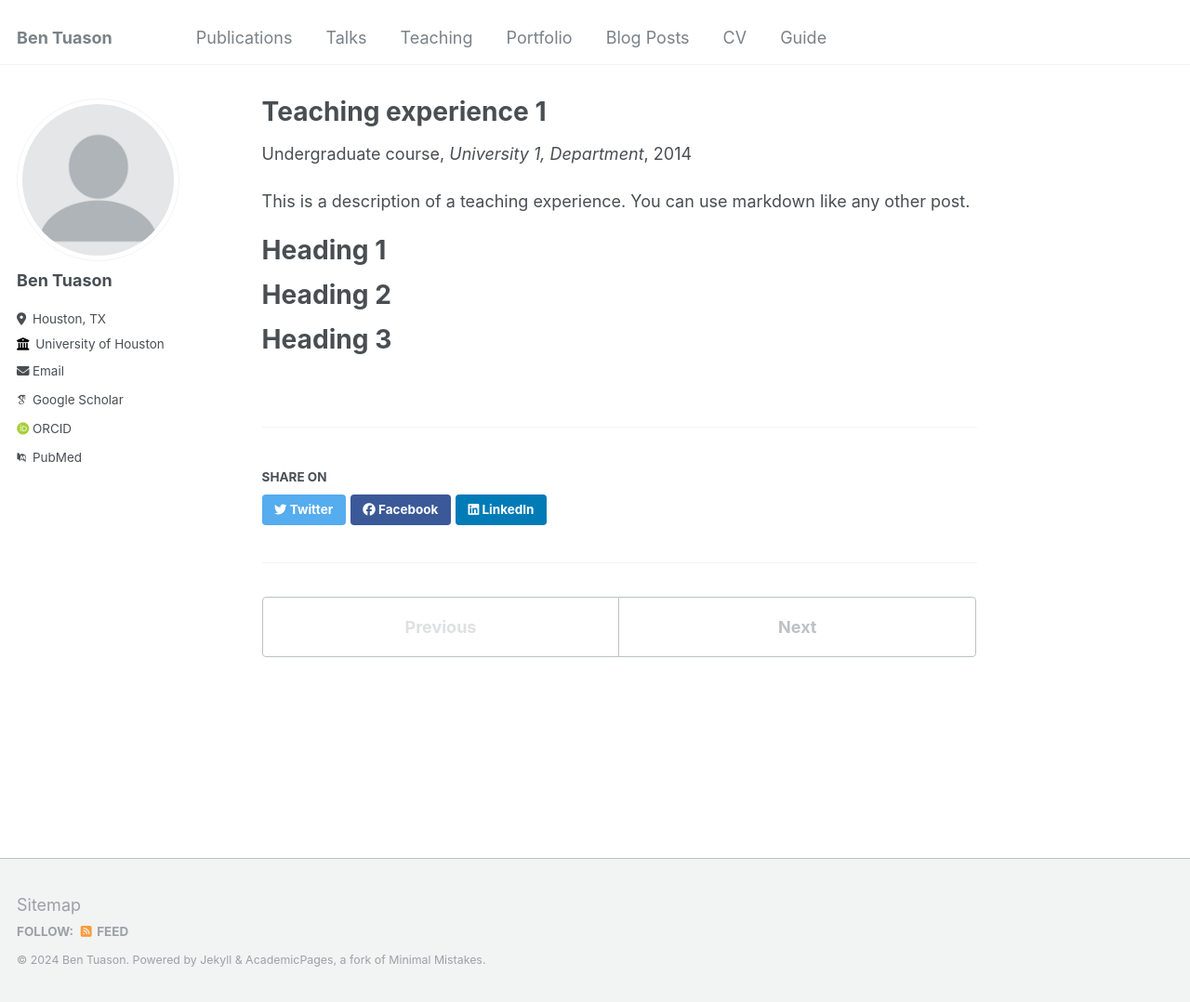
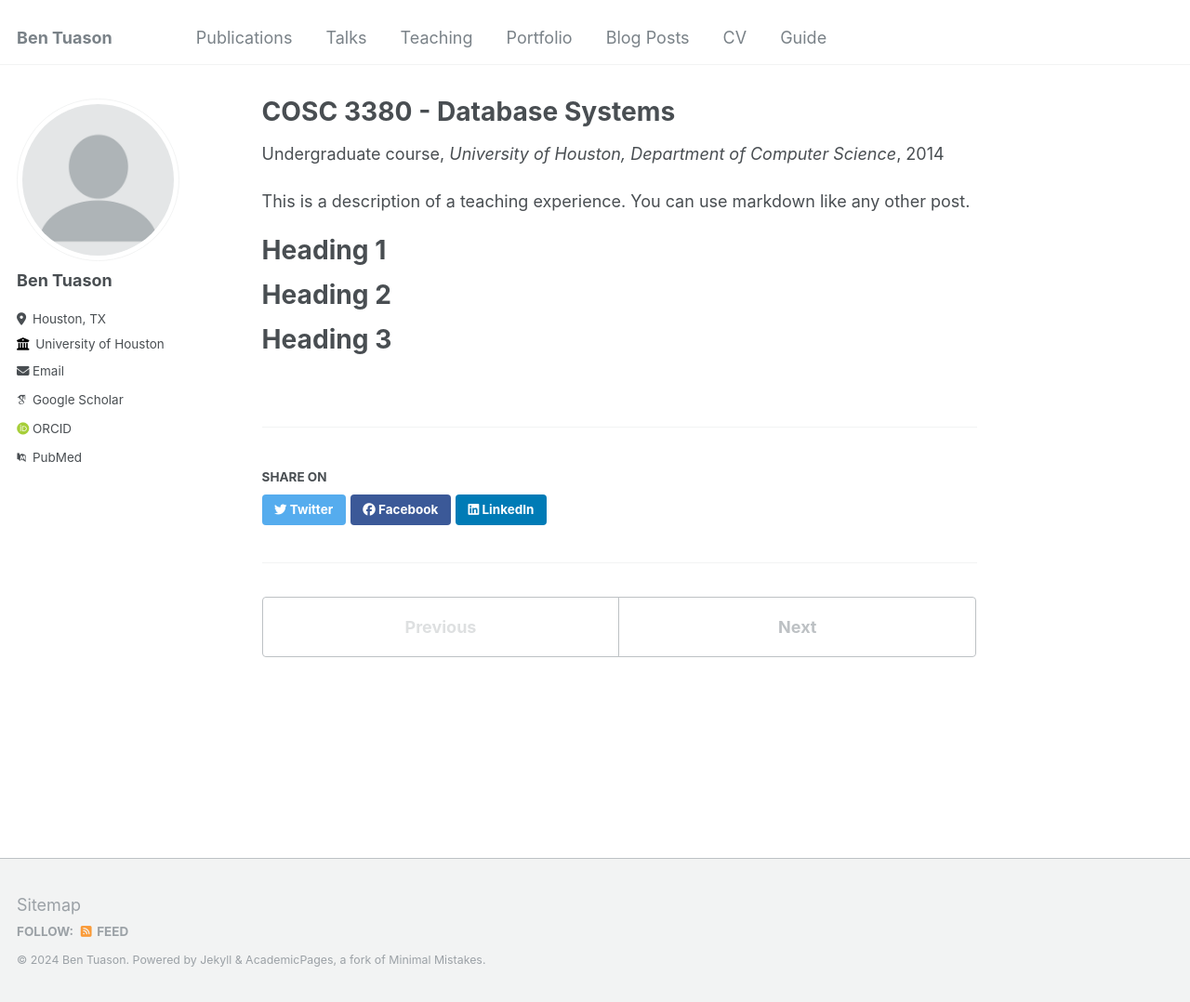
Before and after one commit to BenTuason/BenTuason.github.io, a Jekyll site: the page built from _teaching/2014-spring-teaching-1.md, in a window 1280 px wide and 1078 px high. Shown: the whole window at 93% size. Built offline with Jekyll 4.4.1, drawn with Linux system fonts in a browser that asks for light colours; some web fonts are replaced.

Commit message:
teaching page

```diff
--- a/_teaching/2014-spring-teaching-1.md
+++ b/_teaching/2014-spring-teaching-1.md
@@ -1,11 +1,11 @@
 ---
-title: "Teaching experience 1"
+title: "COSC 3380 - Database Systems"
 collection: teaching
 type: "Undergraduate course"
 permalink: /teaching/2014-spring-teaching-1
-venue: "University 1, Department"
+venue: "University of Houston, Department of Computer Science"
 date: 2014-01-01
-location: "City, Country"
+location: "Houston, TX"
 ---
 
 This is a description of a teaching experience. You can use markdown like any other post.
```
